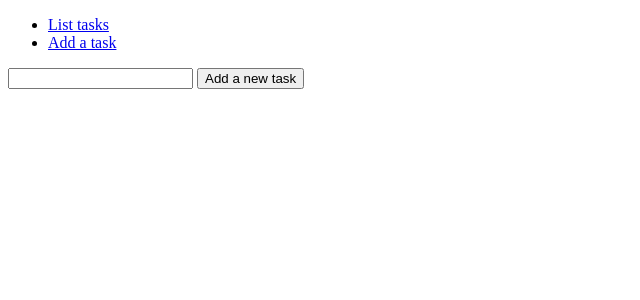
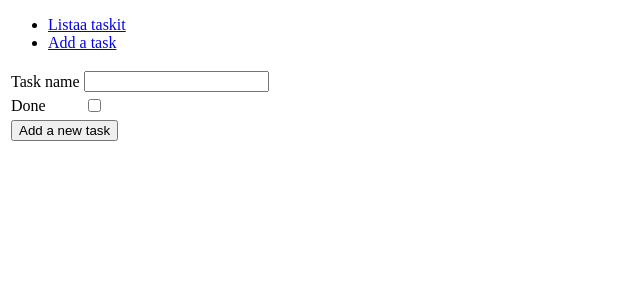
Before and after one commit to Hannav/Kodinhoitaja, a Flask app: page /tasks/new/ in a window 1280 px wide. Shown: the top 300 px of the page, without its empty margins (0-640 px from the left). Run offline with Flask 2, Linux system fonts and the light colour scheme.

Commit message:
added forms

```diff
--- /dev/null
+++ b/application/tasks/forms.py
@@ -0,0 +1,9 @@
+from flask_wtf import FlaskForm
+from wtforms import BooleanField, StringField, validators
+
+class TaskForm(FlaskForm):
+    name = StringField("Task name", [validators.Length(min=2)])
+    done = BooleanField("Done")
+
+    class Meta:
+        csrf = False
--- a/application/tasks/views.py
+++ b/application/tasks/views.py
@@ -1,6 +1,8 @@
+from flask import render_template, request, redirect, url_for
+
 from application import app, db
-from flask import redirect, render_template, request, url_for
 from application.tasks.models import Task
+from application.tasks.forms import TaskForm
 
 @app.route("/tasks", methods=["GET"])
 def tasks_index():
@@ -8,7 +10,7 @@ def tasks_index():
 
 @app.route("/tasks/new/")
 def tasks_form():
-    return render_template("tasks/new.html")
+    return render_template("tasks/new.html", form = TaskForm())
 
 @app.route("/tasks/<task_id>/", methods=["POST"])
 def tasks_set_done(task_id):
@@ -19,9 +21,16 @@ def tasks_set_done(task_id):
 
     return redirect(url_for("tasks_index"))
 
+#https://wtforms.readthedocs.io/en/stable/validators.html
 @app.route("/tasks/", methods=["POST"])
 def tasks_create():
-    t = Task(request.form.get("name"))
+    form = TaskForm(request.form)
+
+    if not form.validate():
+        return render_template("tasks/new.html", form = form)
+
+    t = Task(form.name.data)
+    t.done = form.done.data
 
     db.session().add(t)
     db.session().commit()
--- a/application/templates/layout.html
+++ b/application/templates/layout.html
@@ -7,7 +7,7 @@
 
   <body>
     <ul>
-<li><a href="{{ url_for('tasks_index') }}">List tasks</a></li>
+<li><a href="{{ url_for('tasks_index') }}">Listaa taskit</a></li>
 <li><a href="{{ url_for('tasks_form') }}">Add a task</a></li>
     </ul>
 
--- a/application/templates/tasks/new.html
+++ b/application/templates/tasks/new.html
@@ -2,7 +2,36 @@
 
 {% block body %}
 <form method="POST" action="{{ url_for('tasks_create') }}">
-  <input type="text" name="name"/>
-  <input type="submit" value="Add a new task"/>
+  <table>
+    <tr>
+  <td>
+    {{ form.name.label }}
+  </td>
+  <td>
+    {{ form.name }}
+  </td>
+  <td>
+    <ul>
+      {% for error in form.name.errors %}
+      <li>{{ error }}</li>
+      {% endfor %}
+    </ul>
+  </td>
+    </tr>
+    <tr>
+  <td>
+    {{ form.done.label }}
+  </td>
+  <td>
+    {{ form.done }}
+  </td>
+  <td>
+  </td>
+    </tr>
+    <tr>
+  <td colspan="3">
+    <input type="submit" value="Add a new task"/>
+  </td>
+    </tr>
 </form>
 {% endblock %}
```
